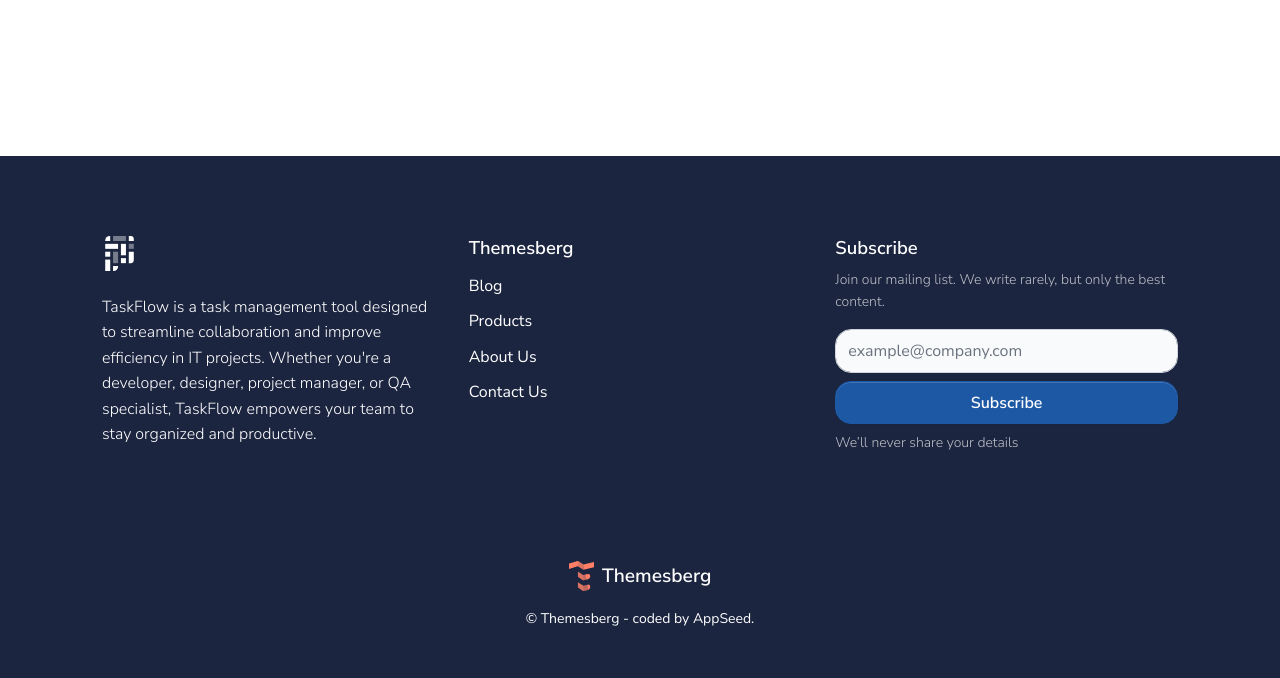
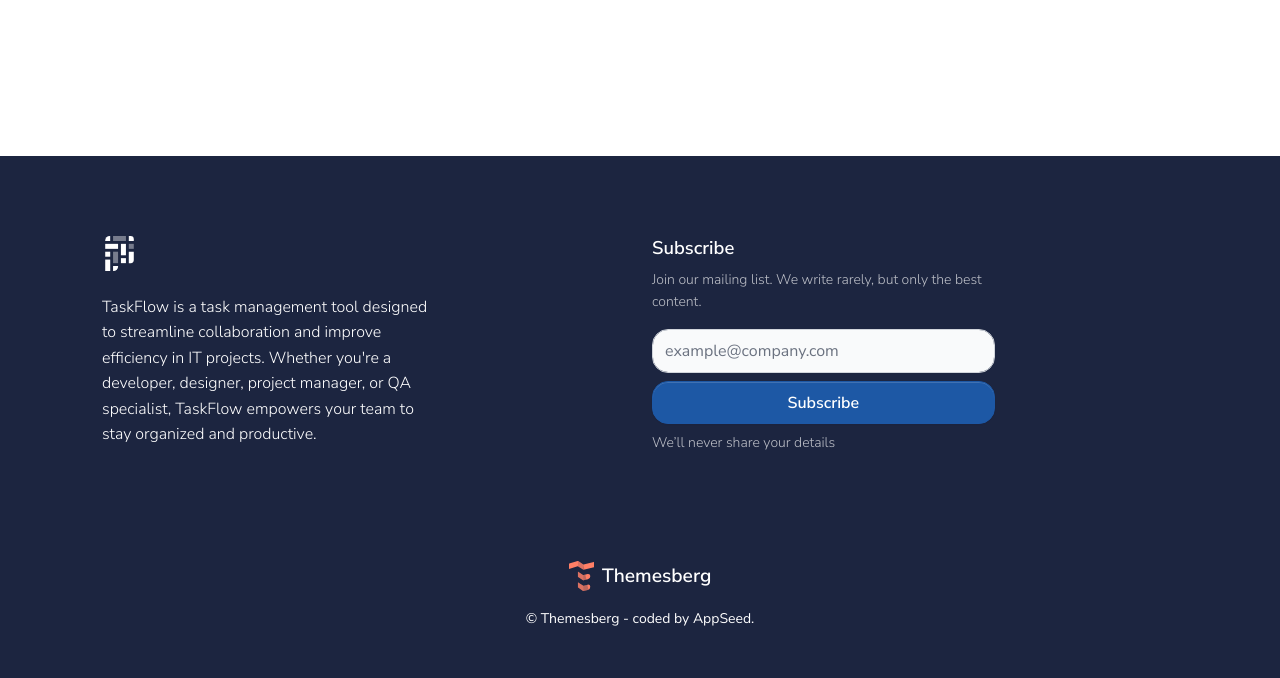
Before and after one commit to oakhobadze/task-manager, a Django app: page / in a window 1280 px wide. Shown: the part 1992-2670 px from the top of the page. Run offline with Django 5.2, Linux system fonts and the light colour scheme; a user stored in the database is signed in; data comes from the database, SQL or seed files in the repository; some libraries are stand-ins or nearby versions.

Commit message:
Update footer.html

```diff
--- a/templates/includes/footer.html
+++ b/templates/includes/footer.html
@@ -5,15 +5,6 @@
                     <img class="navbar-brand-dark mb-4" height="35" src="{{ ASSETS_ROOT }}/img/brand/light.svg"
                         alt="Logo light">
                     <p>TaskFlow is a task management tool designed to streamline collaboration and improve efficiency in IT projects. Whether you're a developer, designer, project manager, or QA specialist, TaskFlow empowers your team to stay organized and productive.</p>
-                </div>
-                <div class="col-6 col-md-2 mb-5 mb-lg-0">
-                    <span class="h5">Themesberg</span>
-                    <ul class="footer-links mt-2">
-                        <li><a target="_blank" href="https://themesberg.com/blog">Blog</a></li>
-                        <li><a target="_blank" href="https://themesberg.com/products">Products</a></li>
-                        <li><a target="_blank" href="https://themesberg.com/about">About Us</a></li>
-                        <li><a target="_blank" href="https://themesberg.com/contact">Contact Us</a></li>
-                    </ul>
                 </div>
                 <div class="col-6 col-md-2 mb-5 mb-lg-0">
 
```
